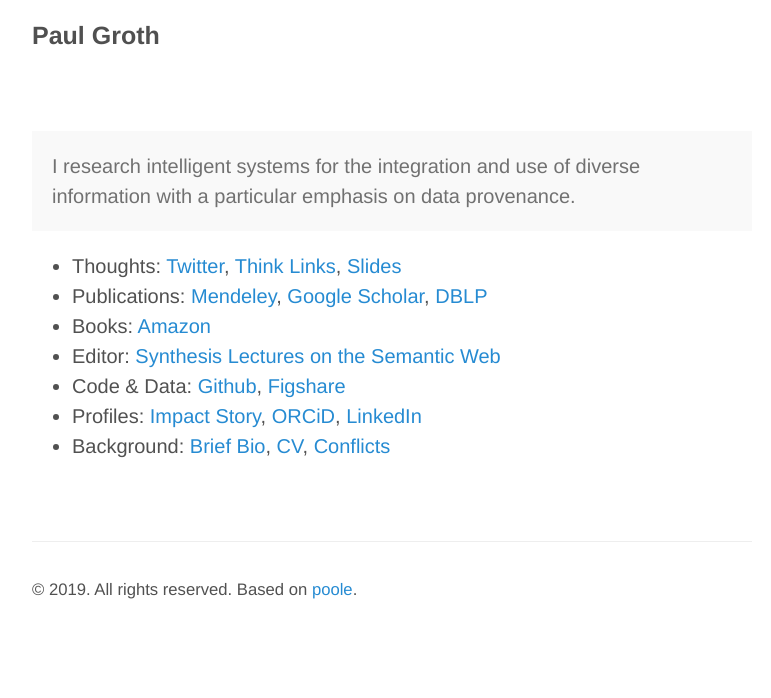
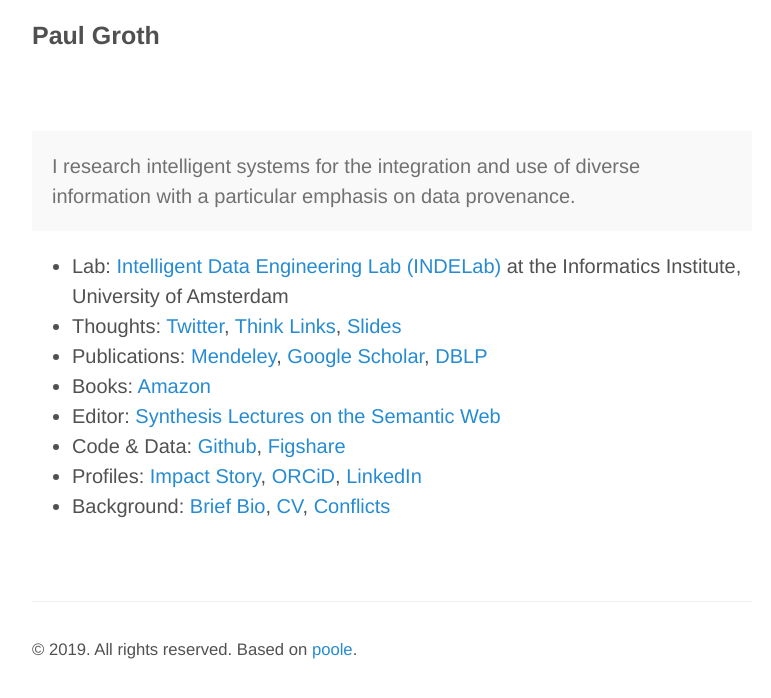
Before and after one commit to pgroth/pgroth.github.com, a Jekyll site: the page built from index.md, in a window 1280 px wide. Shown: the top 698 px of the page, without its empty margins (248-1019 px from the left). Built offline with Jekyll 4.4.1, drawn with Linux system fonts in a browser that asks for light colours.

Commit message:
Update index.md

```diff
--- a/index.md
+++ b/index.md
@@ -6,6 +6,7 @@
 I research intelligent systems for the integration and use of diverse information with a particular emphasis on data provenance.
 </p>
 
+* Lab: [Intelligent Data Engineering Lab (INDELab)](http://indelab.org) at the Informatics Institute, University of Amsterdam
 * Thoughts: [Twitter](https://twitter.com/pgroth), [Think Links](http://thinklinks.wordpress.com), [Slides](http://www.slideshare.net/pgroth)
 * Publications: [Mendeley](http://www.mendeley.com/profiles/paul-groth/), [Google Scholar](http://scholar.google.com/citations?user=0tHSHCIAAAAJ&hl=en), [DBLP](http://www.informatik.uni-trier.de/~ley/pers/hd/g/Groth:Paul_T=.html)
 * Books: [Amazon](http://amazon.com/author/pgroth)
```
